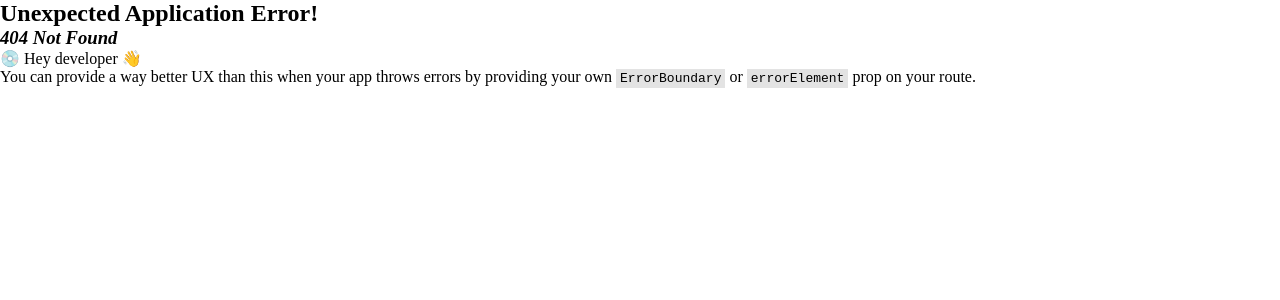
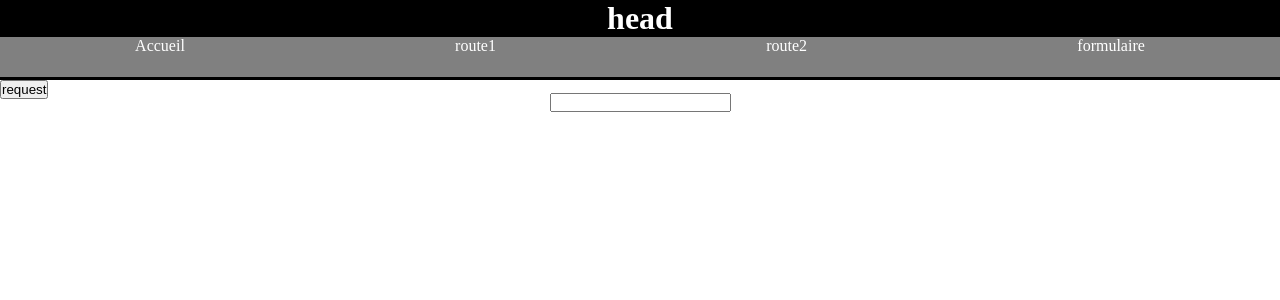
Before and after one commit to alexoualexandre/port5001, a React (Vite) app: page /form in a window 1280 px wide. Before the commit this address had no page. Shown: the top 300 px of the page. Built offline with nearby package versions, Linux system fonts and the light colour scheme; no server answers.

Commit message:
creation composant formulaire

```diff
--- a/src/App.jsx
+++ b/src/App.jsx
@@ -29,13 +29,16 @@ export default function App() {
         <nav>
           <ul className="ul-nav">
             <li>
-              <Link to="/">Accueil</Link>
+              <Link to="/" className="link">Accueil</Link>
             </li>
             <li>
-              <Link to="/route1">route1</Link>
+              <Link to="/route1" className="link">route1</Link>
             </li>
             <li>
-              <Link to="/route2">route2</Link>
+              <Link to="/route2" className="link">route2</Link>
+            </li>
+	    <li>
+	      <Link to="/form" className="link">formulaire</Link>
             </li>
           </ul>
         </nav>
--- /dev/null
+++ b/src/Formulaire.jsx
@@ -0,0 +1,8 @@
+function Formulaire(){
+	return (<form method="post" className="form">
+	<input type="texte" name="nom" />
+	</form>
+	)
+}
+
+export default Formulaire;
--- a/src/index.css
+++ b/src/index.css
@@ -5,6 +5,11 @@
 * {
   margin: 0;
   padding: 0;
+}
+
+.link {
+  text-decoration: none;
+  color: white;
 }
 
 header {
@@ -31,3 +36,7 @@ header {
 .composant-2 {
   text-align: center;
 }
+
+.form {
+  margin-top: 1em;
+}
--- a/src/main.jsx
+++ b/src/main.jsx
@@ -5,6 +5,7 @@ import App from "./App.jsx";
 import Composant1 from "./composant1.jsx";
 import Composant2 from "./Composant2.jsx";
 import { Provider } from "./Context.jsx";
+import Formulaire from "./Formulaire.jsx";
 import "./index.css";
 
 // Définition du routeur
@@ -21,6 +22,10 @@ const router = createBrowserRouter([
         path: "/route2",
         element: <Composant2 />,
       },
+      {
+        path: "/form",
+        element: <Formulaire />,
+      },
     ],
   },
 ]);
```
